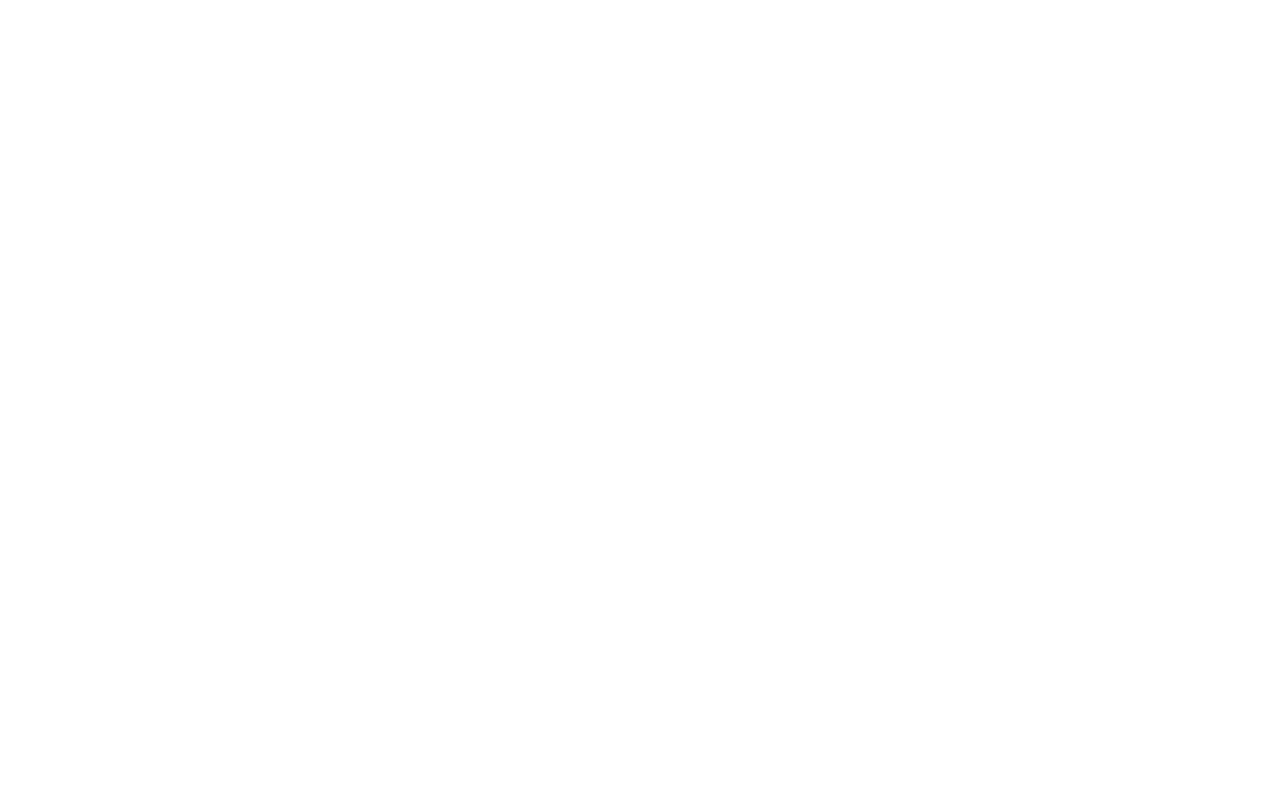
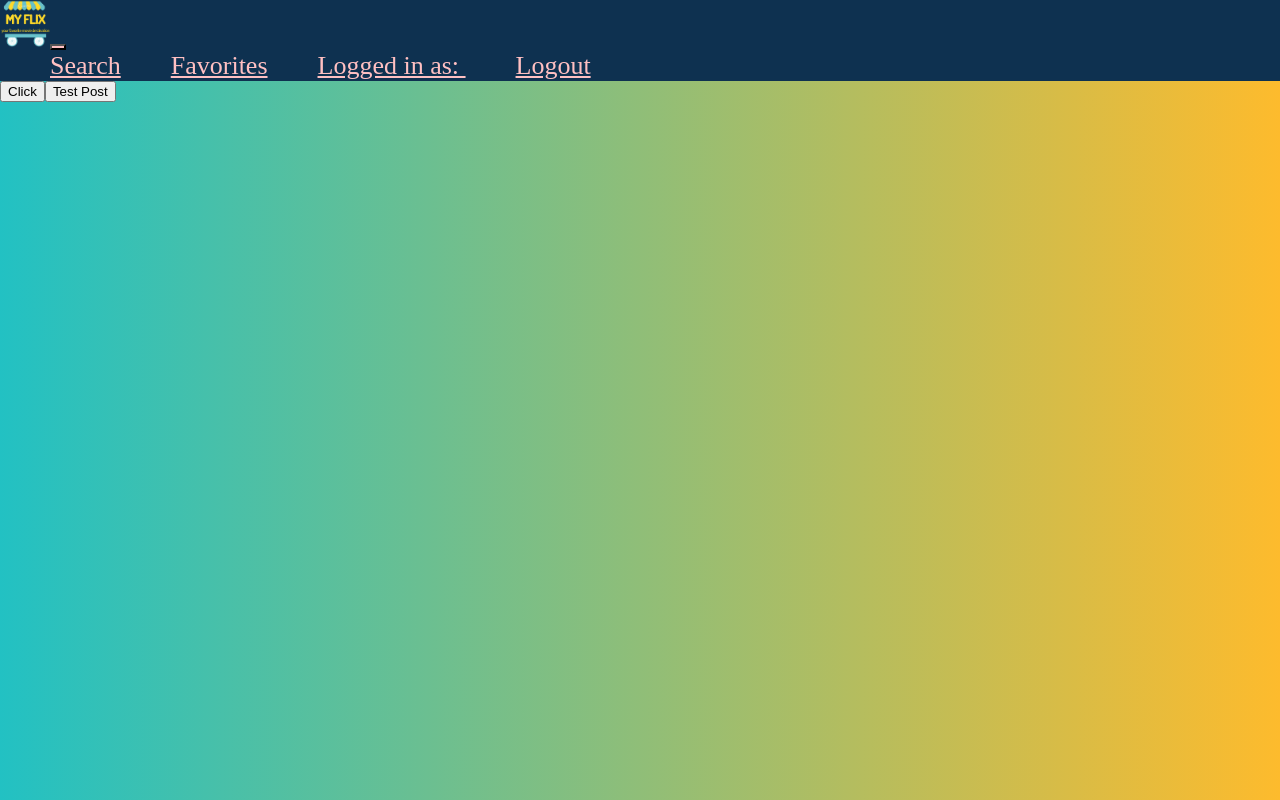
Before and after one commit to erinwoodard8/Capstone-React, a React (Create React App) app: page /favorites in a window 1280 px wide. Built offline with nearby package versions, Linux system fonts and the light colour scheme; no server answers; the HTML template or start-up script is replaced by a standard one; a web font is replaced by a local one.

Commit message:
added favroties comp

```diff
--- a/src/App.js
+++ b/src/App.js
@@ -7,6 +7,7 @@
 import Header from './static/Header';
 import Landing from './Homepage/Landing.js';
 import Search from './Homepage/Search';
+import Favorites from './Favorites/Favorites';
 
 function App() {
   return (
@@ -17,6 +18,7 @@
         <Route exact path="/search" component={Search} />
         <Route exact path="/login" component={Login} />
         <Route exact path="/signup" component={Signup} />
+        <Route exact path="/favorites" component={Favorites} />
         <Route exact path="/test" component={Test} />
       </Switch>
 
--- a/src/Favorites/Favorites.js
+++ b/src/Favorites/Favorites.js
@@ -1,9 +1,47 @@
-import React from 'react';
+import React, { useState} from "react";
+import Header from "../static/Header";
 
 const Favorites = () => {
 
-    //get request to retrieve current login user favorite movies
-    //list the movies here in cards
+    const [movieState, setMovieState] = useState([]);
+    const [userState, setUserState] = useState({});
 
-    return(<div></div>)
-}
+  async function getFavorites() {
+    const response = await fetch("http://localhost:8080/users/login", {
+      method: "GET",
+      credentials: "include",
+    });
+    const user = await response.json();
+    await setUserState(user);
+    await setMovieState(user.favoriteMovies);
+    console.log(await user);
+  }
+
+
+
+  async function postFavorites() {
+      const data = movieState;
+      const response = await fetch("http://localhost:8080/users/favorites", {
+          method: "POST",
+          body: JSON.stringify(data),
+          headers: {
+            "Content-Type": "application/json",
+          },
+      });
+    //   const apiRes = await response.json();
+    //   console.log(apiRes);
+  }
+
+  console.log(userState);
+  console.log(movieState);
+
+  return (
+    <div>
+      <Header />
+      <button onClick={getFavorites}>Click</button>
+      <button onClick={postFavorites}>Test Post</button>
+    </div>
+  );
+};
+
+export default Favorites;
```
